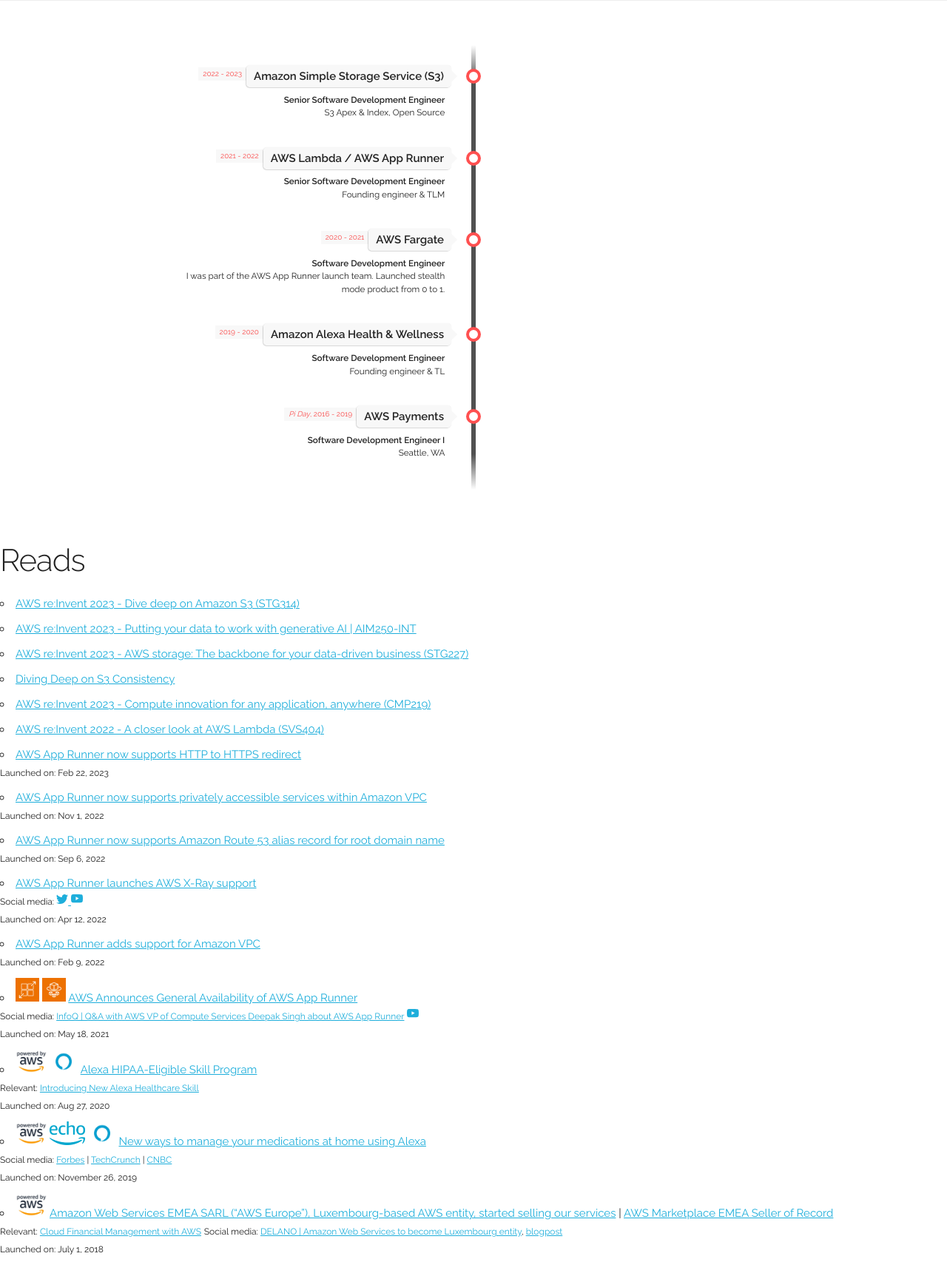
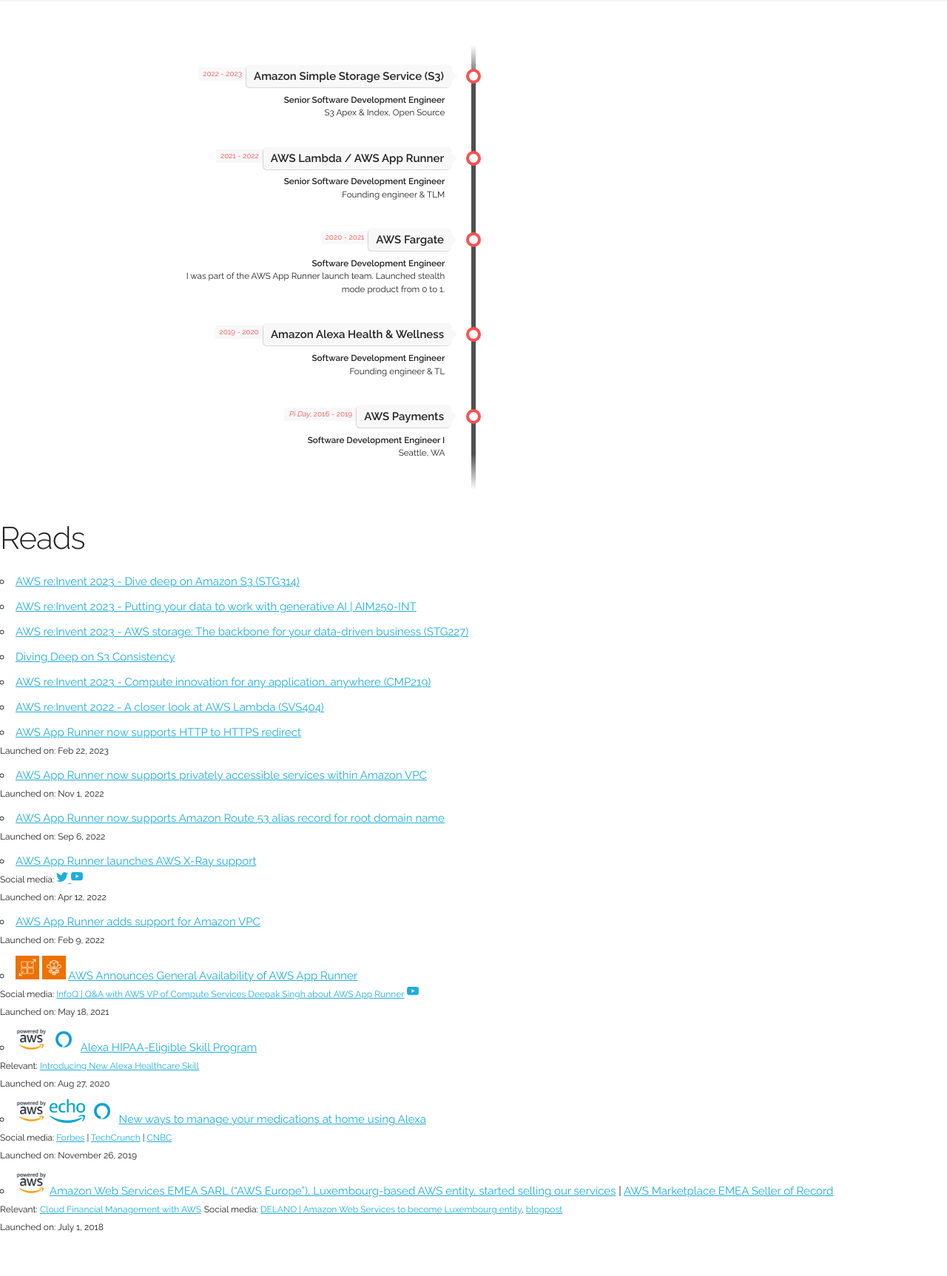
Before and after one commit to gfw001/gfw001.github.io, a Jekyll site: the page resume.html, which Jekyll copies as it is, in a window 1280 px wide. Shown: the whole page at 74% size. Built offline with Jekyll 4.4.1, drawn with Linux system fonts in a browser that asks for light colours; after the commit the page ends 1695 px from its top, so only the background shows below that.

Commit message:
Update resume.html

```diff
--- a/resume.html
+++ b/resume.html
@@ -144,12 +144,9 @@
   </ul>
 </div>
 
-<style>
-  .container-all {
-    margin-top: 30px;
-  }
+<meta charset="utf-8">
+<meta name="viewport" content="width=device-width, initial-scale=1">
 
-</style>
 
 <div class="container-sm container-all">
 <h2>Reads</h2>
```
